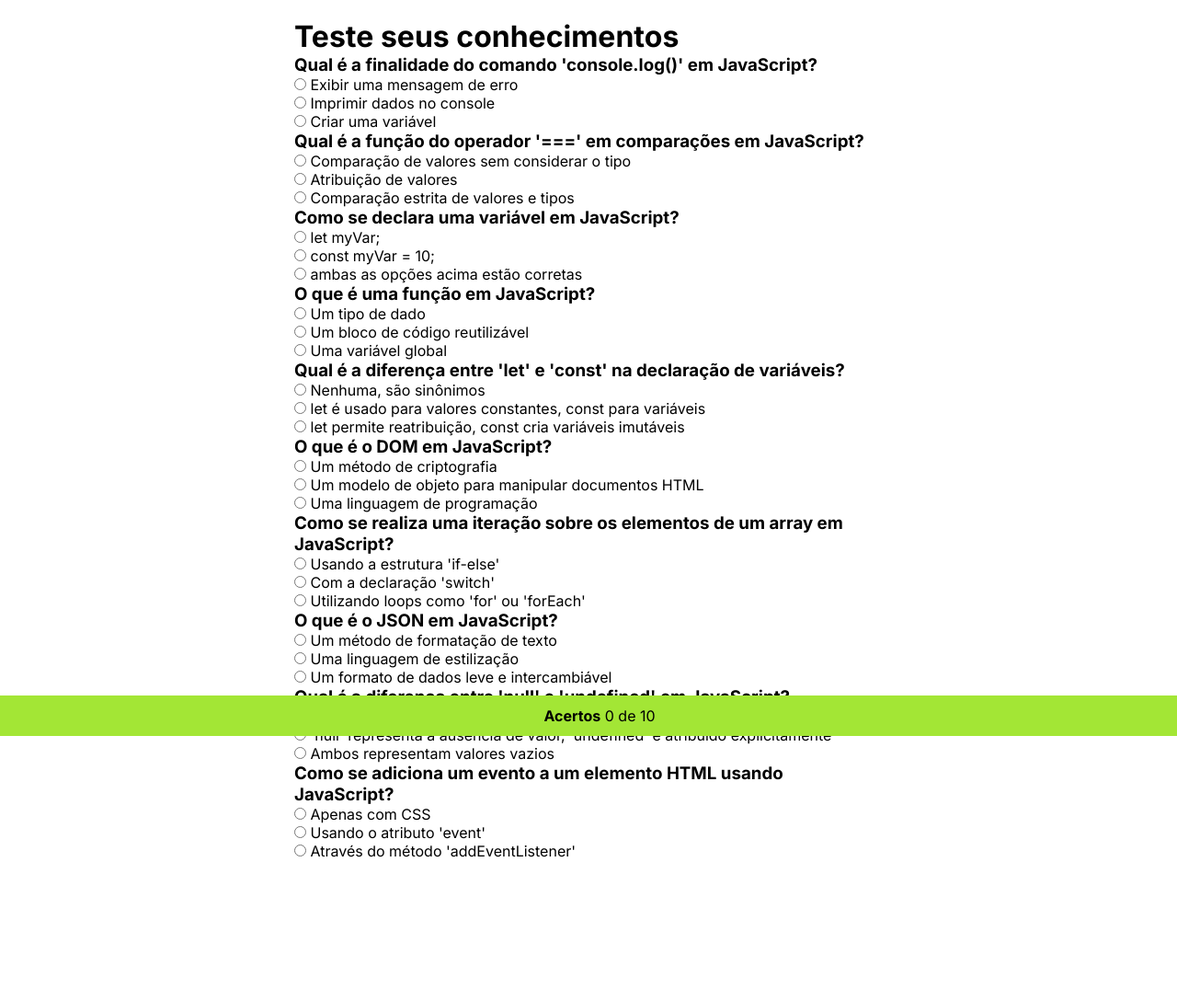
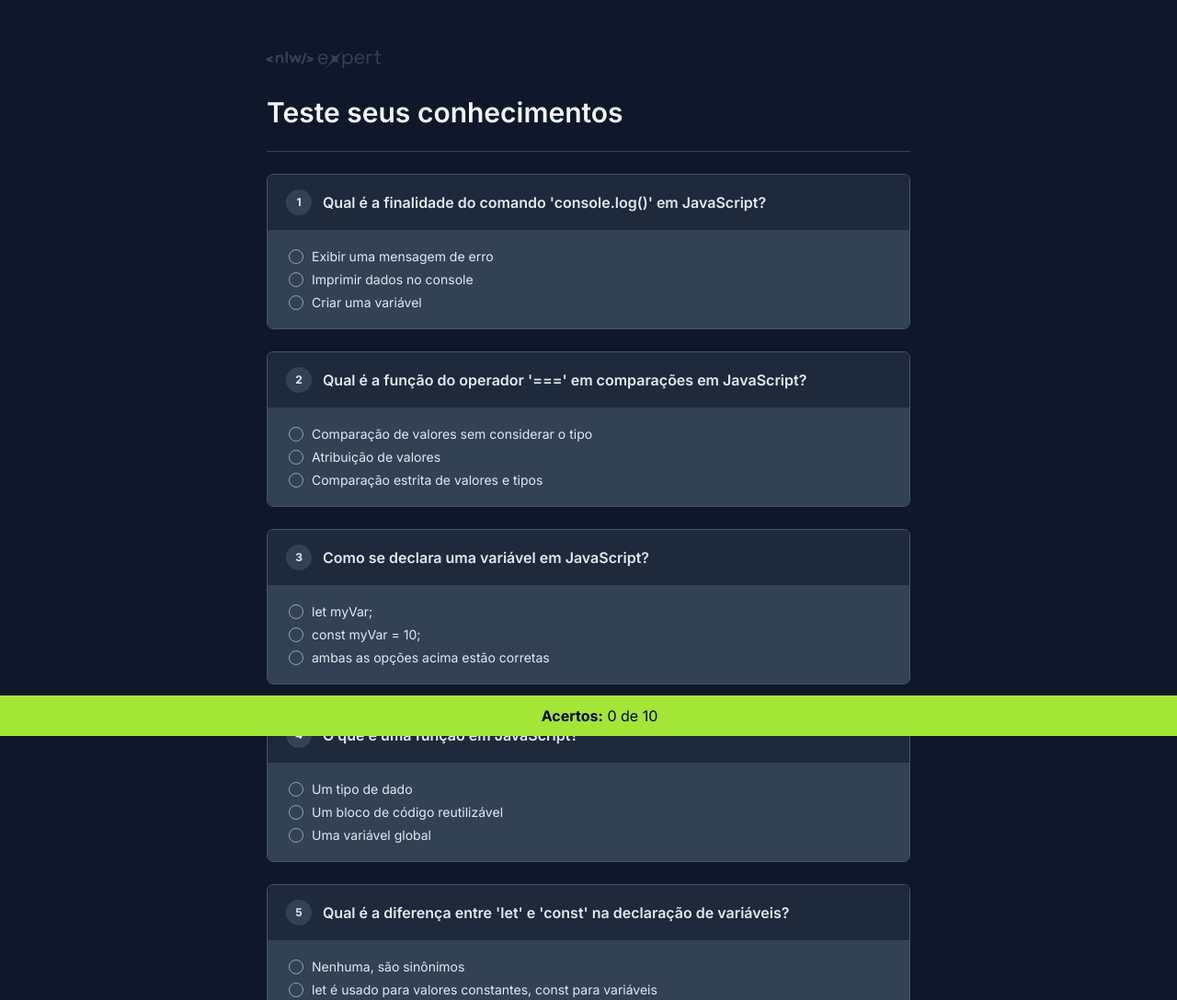
Before and after one commit to GabrielCenteioFreitas/estudos-rocketseat-nlw_expert, a plain HTML site: page index.html in a window 1280 px wide. Shown: the top 1087 px of the page at 92% size. Before the commit the page ends 955 px from the top, so only its background shows below. Drawn offline with Linux system fonts and the light colour scheme.

Commit message:
add layout

```diff
--- a/index.html
+++ b/index.html
@@ -3,34 +3,38 @@
 <head>
     <meta charset="UTF-8">
     <meta name="viewport" content="width=device-width, initial-scale=1.0">
-    <title>Quiz</title>
+    <title>Quiz - NLW Expert</title>
     <link rel="stylesheet" href="style.css">
 </head>
 <body>
     <main>
-        <h1>Teste seus conhecimentos</h1>
+        <img src="logo.svg" alt="Logo do NLW Expert" id="logo">
+        <h1 id="titulo">Teste seus conhecimentos</h1>
+        <hr>
 
         <div id="quiz"></div>
-
+        <br><br><br>
         <template>
             <div class="quiz-item">
-        <h3>
-        Pergunta 01
-        </h3>
-        <dl>
-        <dt>
+                <div class="pergunta">
+                    <div id="num_pergunta">0</div>
+                    <span id="text_pergunta">Pergunta 0</span>
+                </div>
+                <dl class="respostas">
+                    <dt class="resposta">
                         <input type="radio" name="item" value="0">
-            <span>Resposta A</span>
+                        <span id="text_resposta">Resposta A</span>
                     </dt>
                 </dl>
             </div>
         </template>
+
         <div id="acertos">
-            <strong>Acertos</strong>
+            <strong>Acertos:</strong>
             <span>0/10</span>
         </div>
+    </main>
 
     <script src="script.js"></script>
-    </main>
 </body>
 </html>
--- a/script.js
+++ b/script.js
@@ -101,11 +101,12 @@ mostrarTotal.textContent = corretas.size + ' de ' + totalDePerguntas
 
 for(const item of perguntas) {
   const quizItem = template.content.cloneNode(true)
-  quizItem.querySelector('h3').textContent = item.pergunta
+  quizItem.querySelector('#text_pergunta').textContent = item.pergunta
+  quizItem.querySelector('#num_pergunta').textContent = perguntas.indexOf(item)+1
 
   for(let resposta of item.respostas) {
     const dt = quizItem.querySelector('dl dt').cloneNode(true)
-    dt.querySelector('span').textContent = resposta
+    dt.querySelector('#text_resposta').textContent = resposta
     dt.querySelector('input').setAttribute('name', 'pergunta-' + perguntas.indexOf(item))
     dt.querySelector('input').value = item.respostas.indexOf(resposta)
 
--- a/style.css
+++ b/style.css
@@ -12,10 +12,98 @@
     -webkit-text-size-adjust: 100%;
 }
 
+body {
+    background-color: #0F172A;
+}
+
 main {
     padding: 20px;
-    max-width: 640px;
-    margin: 0 auto;
+    max-width: 700px;
+    margin: 32px auto 0;
+}
+
+logo {
+    margin: 0;
+}
+
+#titulo {
+    margin: 24px 0;
+    color: #F1F5F9;
+    font-size: 30px;
+    font-weight: 600;
+}
+
+hr {
+    background-color: #334155;
+    height: 1px;
+    border: 0;
+}
+
+#quiz .quiz-item {
+    color: #E2E8F0;
+    margin-top: 24px;
+    border-radius: 7px;
+    border: 1px solid #475569;
+}
+
+#quiz .pergunta #num_pergunta {
+    height: 28px;
+    background-color: #334155;
+    border-radius: 50%;
+
+    font-size: 12px;
+    font-weight: 700;
+    text-align: center;
+    line-height: 28px;
+}
+
+#quiz .pergunta #text_pergunta {
+    font-size: 1rem;
+    font-weight: 600;
+}
+
+#quiz .pergunta {
+    display: grid;
+    grid-template-columns: 28px auto;
+    gap: 12px;
+    align-items: center;
+
+    padding: 16px 20px;
+
+    background-color: #1E293B;
+    border-radius: 6px 6px 0 0;
+}
+
+#quiz .respostas {
+    font-size: 14px;
+    font-weight: 400;
+    padding: 20px 24px 12px 24px;
+    background-color: #334155;
+    border-radius: 0 0 6px 6px;
+}
+
+#quiz .respostas .resposta {
+    margin-bottom: 8px ;
+    display: grid;
+    grid-template-columns: 16px auto;
+    gap: 8px;
+    align-items: center;
+}
+
+#quiz .respostas .resposta input[type="radio"] {
+    appearance: none;
+    outline: 1px solid #94A3B8;
+    background-color: #334155;
+    width: 14px;
+    height: 14px;
+    border-radius: 50%;
+    vertical-align: middle;
+}
+
+#quiz .respostas .resposta input[type="radio"]:checked {
+    outline: 1px solid #A3E635;
+    border: 2px solid #334155;
+    background-color: #A3E635;
 }
 
 #acertos {
```
Also changed, not shown: logo.svg (added). Lines whose indentation alone changed are shown as unchanged.
